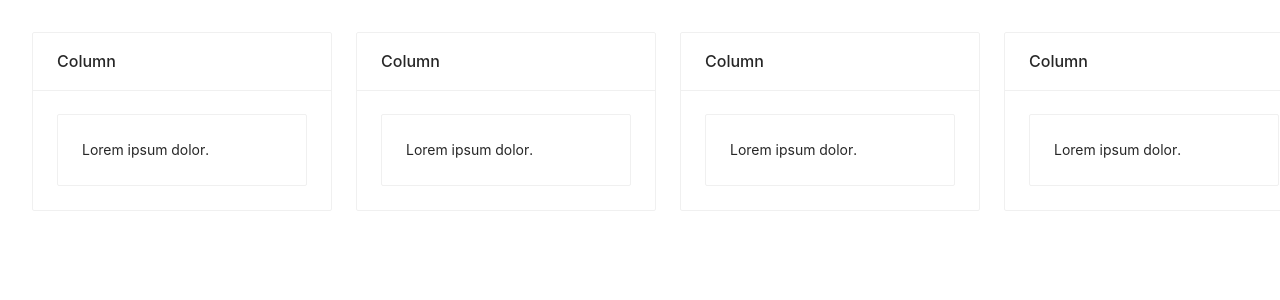
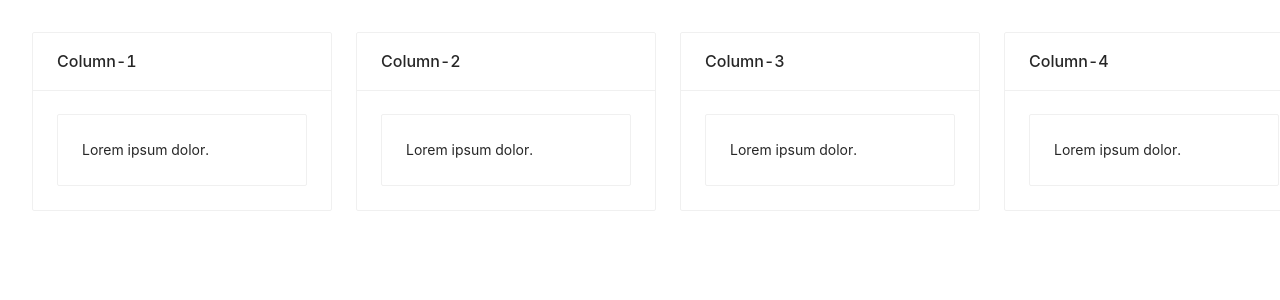
Before and after one commit to 7mirnoff/todozer, a React (Create React App) app: page / in a window 1280 px wide. Shown: the top 300 px of the page. Built offline with nearby package versions, Linux system fonts and the light colour scheme.

Commit message:
Implements sortable

```diff
--- /dev/null
+++ b/src/features/components/dnd/draggable.tsx
@@ -0,0 +1,22 @@
+import React from 'react'
+
+import { UniqueIdentifier } from '@dnd-kit/core'
+import { useSortable } from '@dnd-kit/sortable'
+
+interface IDraggable {
+  children: React.ReactNode
+  id: UniqueIdentifier
+}
+
+export const Draggable: React.FC<IDraggable> = ({ children, id }) => {
+  const { attributes, listeners, setNodeRef } = useSortable({
+    id,
+    animateLayoutChanges: () => true
+  })
+
+  return (
+    <div ref={setNodeRef} {...listeners} {...attributes}>
+      {children}
+    </div>
+  )
+}
--- a/src/features/components/task-container-list/task-container-list.tsx
+++ b/src/features/components/task-container-list/task-container-list.tsx
@@ -1,23 +1,79 @@
-import React from 'react'
+import React, { useState } from 'react'
 
+import {
+  closestCenter,
+  DndContext,
+  DragEndEvent,
+  DragOverlay,
+  DragStartEvent,
+  MeasuringConfiguration,
+  MeasuringStrategy,
+  PointerSensor,
+  UniqueIdentifier,
+  useSensor,
+  useSensors
+} from '@dnd-kit/core'
+import { arrayMove, SortableContext } from '@dnd-kit/sortable'
+
+import { Draggable } from '../dnd/draggable'
 import { TaskContainer } from '../task-container/task-container'
 import styles from './task-container-list.module.scss'
 
+const measuring: MeasuringConfiguration = {
+  droppable: {
+    strategy: MeasuringStrategy.Always
+  }
+}
+
 export const TaskContainerList: React.FC = () => {
+  const [items, setItems] = useState<UniqueIdentifier[]>(['1', '2', '3', '4'])
+  const [activeId, setActiveId] = useState<UniqueIdentifier | null>(null)
+
+  const activeIndex = activeId ? items.indexOf(activeId) : -1
+
+  const sensors = useSensors(useSensor(PointerSensor))
+
+  const handleDragStart = (event: DragStartEvent): void => {
+    setActiveId(event.active.id)
+  }
+
+  const handleDragEnd = ({ over }: DragEndEvent): void => {
+    console.log(over)
+    if (over) {
+      const overIndex = items.indexOf(over.id)
+
+      if (activeIndex !== overIndex) {
+        const newIndex = overIndex
+
+        setItems((items) => arrayMove(items, activeIndex, newIndex))
+      }
+    }
+
+    setActiveId(null)
+  }
+
   return (
-    <div className={styles.taskContainerList}>
-      <div className={styles.taskContainerItem}>
-        <TaskContainer />
-      </div>
-      <div className={styles.taskContainerItem}>
-        <TaskContainer />
-      </div>
-      <div className={styles.taskContainerItem}>
-        <TaskContainer />
-      </div>
-      <div className={styles.taskContainerItem}>
-        <TaskContainer />
-      </div>
-    </div>
+    <DndContext
+      onDragStart={handleDragStart}
+      onDragEnd={handleDragEnd}
+      sensors={sensors}
+      collisionDetection={closestCenter}
+      measuring={measuring}
+    >
+      <SortableContext items={items}>
+        <div className={styles.taskContainerList}>
+          {items.map((item) => {
+            return (
+              <Draggable key={item} id={item}>
+                <div className={styles.taskContainerItem}>
+                  <TaskContainer name={`${item}`} />
+                </div>
+              </Draggable>
+            )
+          })}
+        </div>
+      </SortableContext>
+      <DragOverlay>{activeId ? <TaskContainer name={`${activeId}`} /> : null}</DragOverlay>
+    </DndContext>
   )
 }
--- a/src/features/components/task-container/task-container.tsx
+++ b/src/features/components/task-container/task-container.tsx
@@ -5,10 +5,14 @@ import { Card } from 'antd'
 import { TaskItem } from '../task-item/task-item'
 import styles from './task-container.module.scss'
 
-export const TaskContainer: React.FC = () => {
+interface ITaskContainer {
+  name: string
+}
+
+export const TaskContainer: React.FC<ITaskContainer> = ({ name }) => {
   return (
     <div className={styles.root}>
-      <Card title='Column'>
+      <Card title={`Column-${name}`}>
         <TaskItem />
       </Card>
     </div>
```
